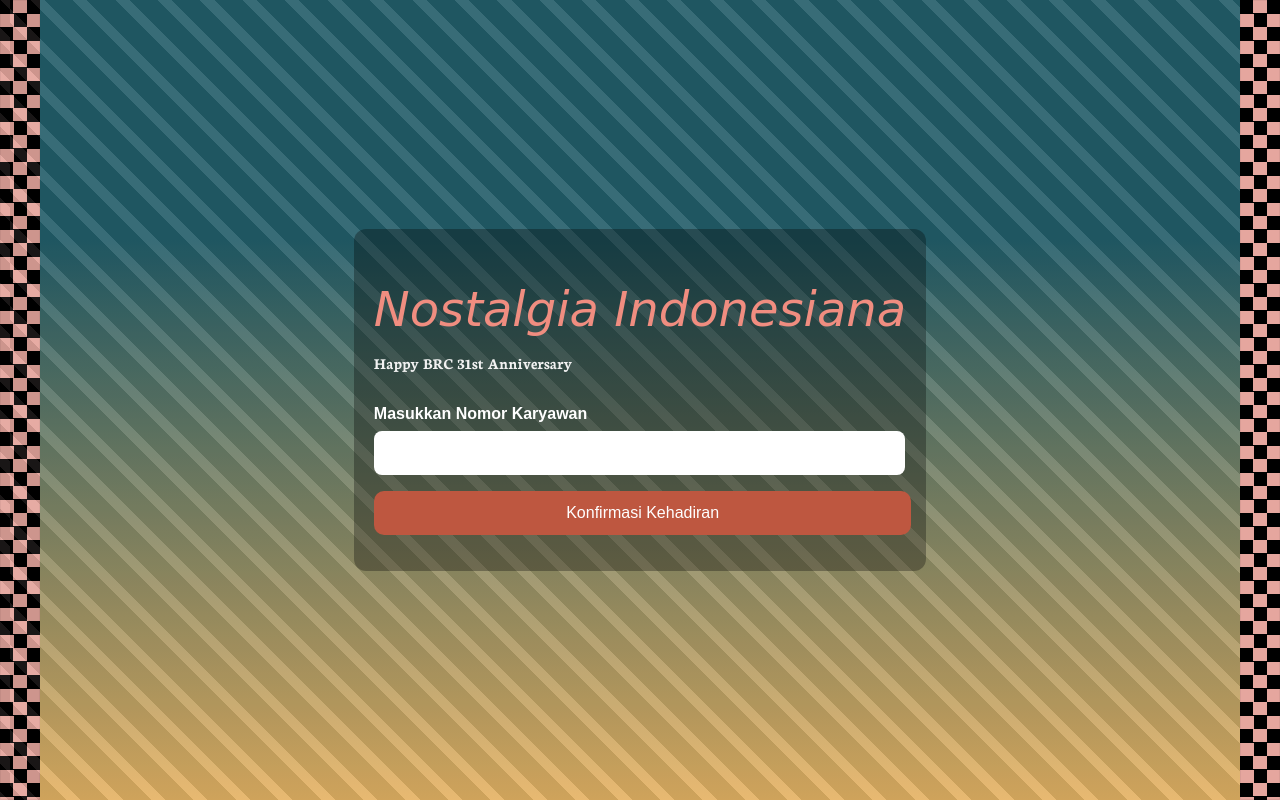
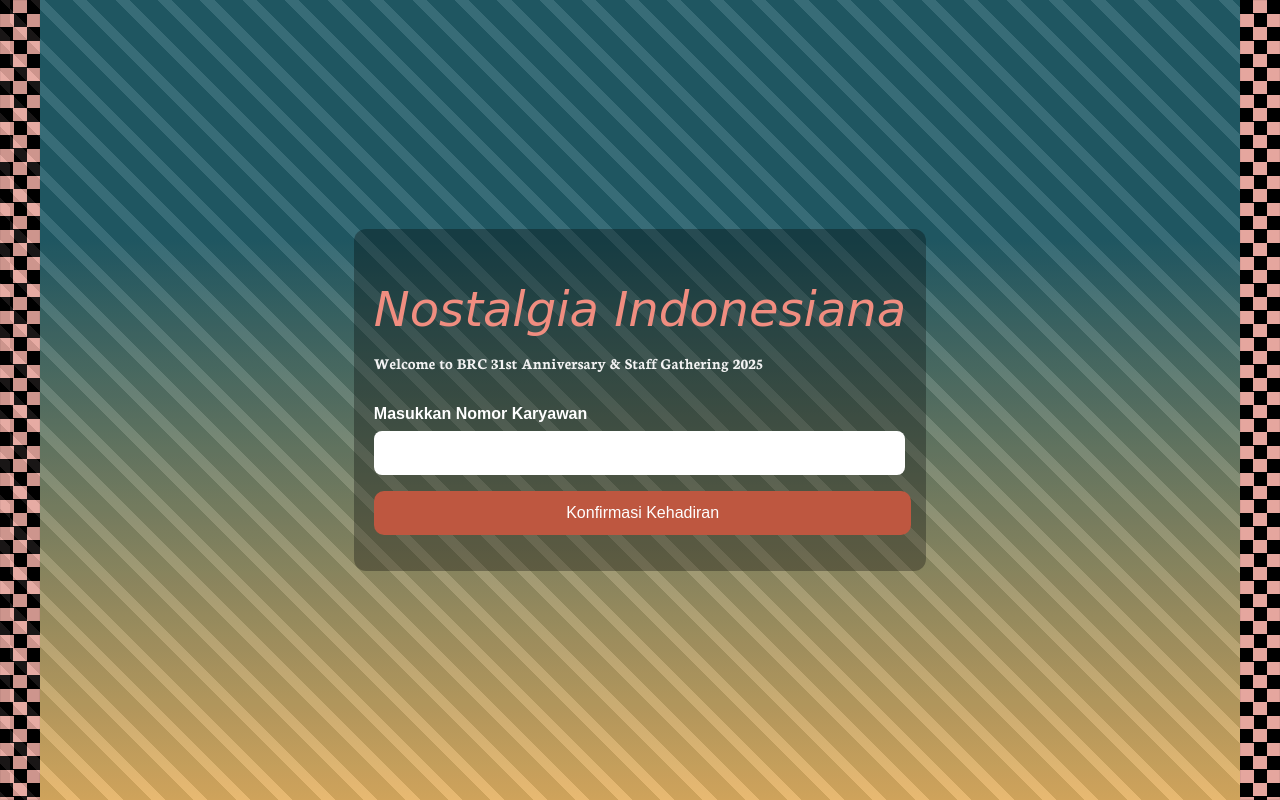
Before and after one commit to dian2019rahma-maker/Nostalgia-indonesiana-31thBRC, a plain HTML site: page index.html in a window 1280 px wide. Drawn offline with nearby package versions, Linux system fonts and the light colour scheme; no server answers; a web font is replaced by a local one.

Commit message:
Update index.html

```diff
--- a/index.html
+++ b/index.html
@@ -15,7 +15,7 @@
   <div class="container">
     <header>
       <h1 class="header-title">Nostalgia Indonesiana</h1>
-      <p class="subtitle">Happy BRC 31st Anniversary</p>
+      <p class="subtitle">Welcome to BRC 31st Anniversary & Staff Gathering 2025</p>
     </header>
 
     <main>
```
